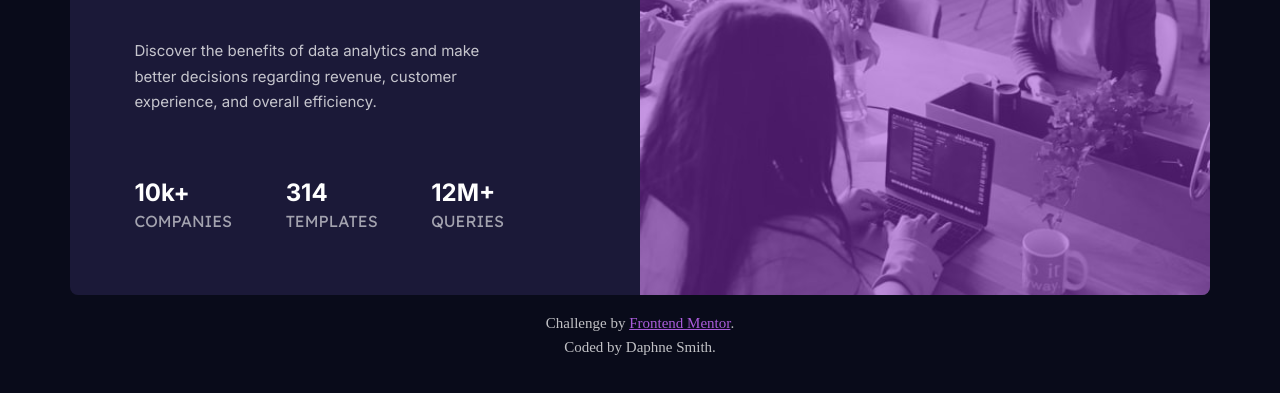
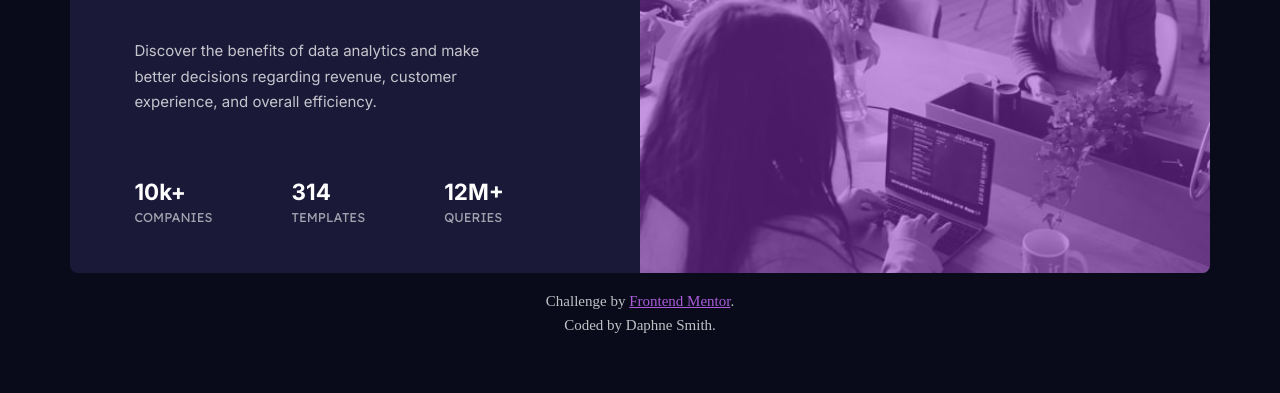
Before and after one commit to Daphne816/Stats-Preview-Card-Component, a plain HTML site: page index.html in a window 1280 px wide. Shown: the part 317-710 px from the top of the page. Drawn offline with Linux system fonts and the light colour scheme.

Commit message:
Fine tuning

```diff
--- a/css/style.css
+++ b/css/style.css
@@ -40,7 +40,7 @@ body {font-size: 15px;
 
 .card-text-container {width: 50%;
                       padding-inline: 4rem 8.5rem;
-                      padding-block: 3rem 4rem;
+                      padding-block: 3rem;
 					  display: flex;
 		              flex-direction: column;
 height: auto;}
@@ -66,12 +66,12 @@ h1, .stat-num {color: var(--clr-white);
 .stat {display: flex;
 	   flex-direction: column}
 
-.stat-num {font-size: 1.5rem;
+.stat-num {font-size: 1.4rem;
            padding-bottom: .25rem;}
 
 .stat-label {color: var(--clr-stat-heads);
 			 font-family: "Lexend Deca", sans-serif;
-	         font-size: 1rem;}
+	         font-size: .8rem;}
 
 .card-img-container {width: 50%;
                      position: relative;
@@ -115,7 +115,7 @@ h1, .stat-num {color: var(--clr-white);
 
 	.card-text-container {width: 100%;
 						  padding-inline: 3rem;
-		                  padding-block: 1rem;
+		                  padding-block: 1rem .5rem;
 	                      text-align: center;}
 
 	.card-img-container {width: 100%;
```
